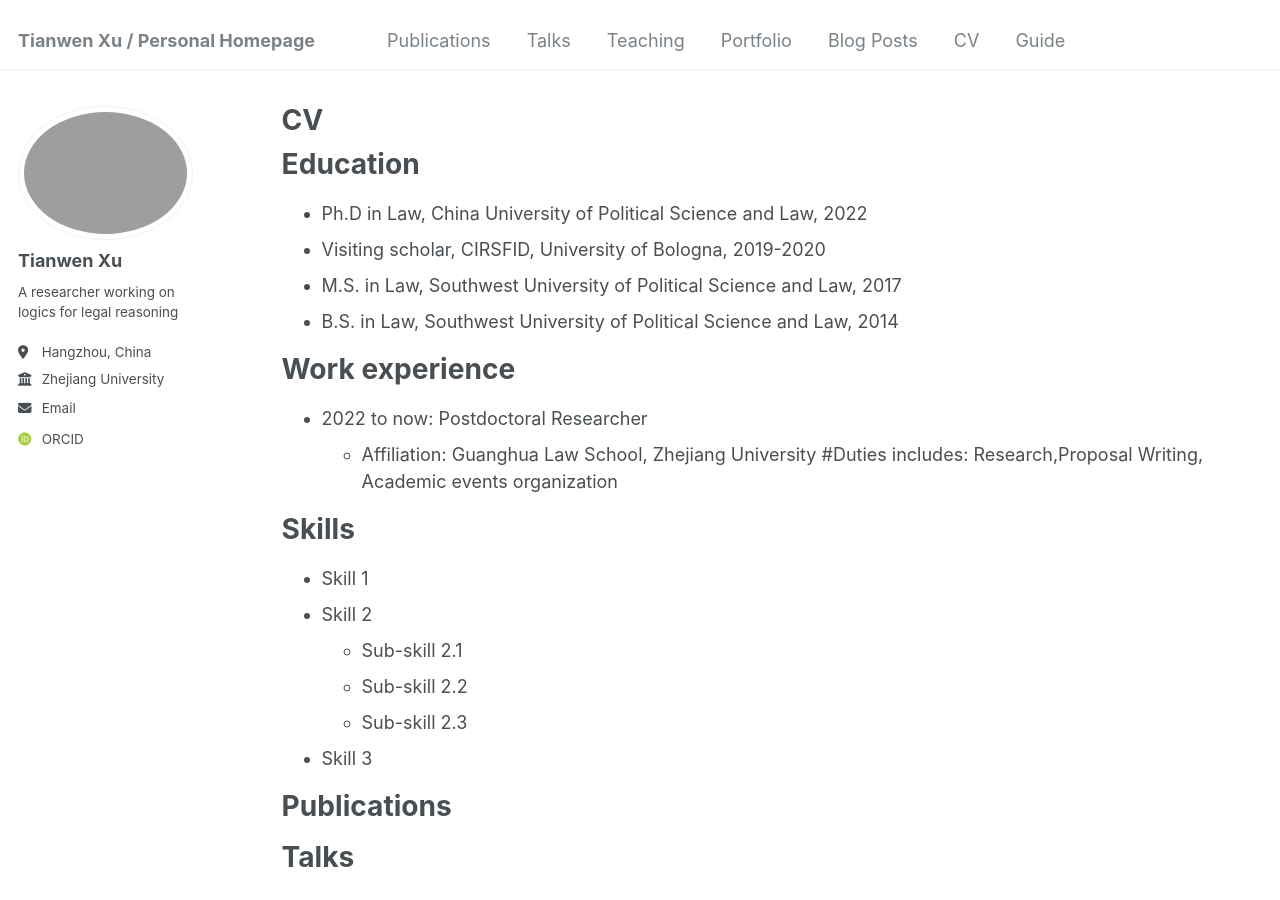
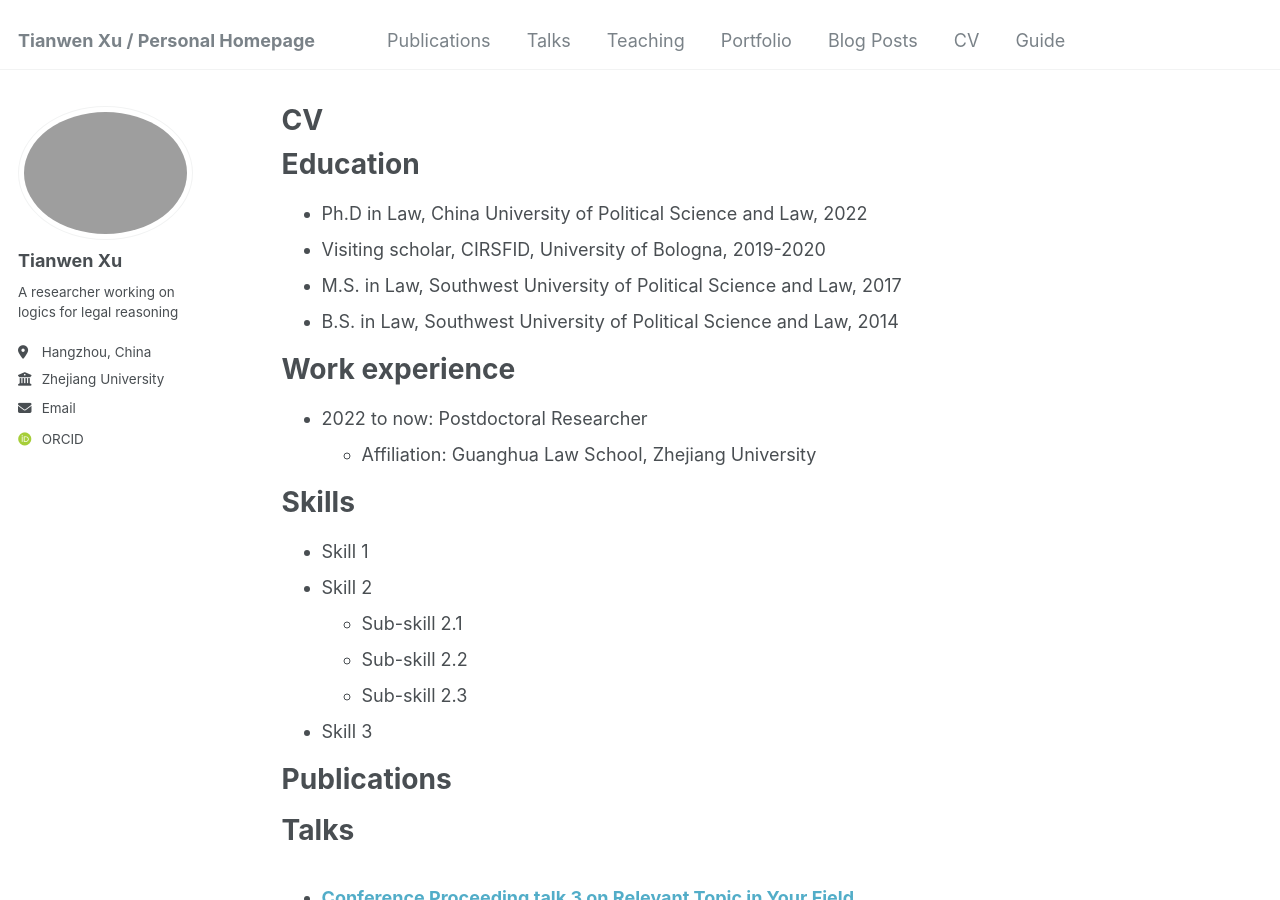
Before and after one commit to tianwenxu-lawlogic/tianwenxu-lawlogic.github.io, a Jekyll site: the page built from _pages/cv.md, in a window 1280 px wide and 900 px high. Built offline with Jekyll 4.4.1, drawn with Linux system fonts in a browser that asks for light colours; some web fonts are replaced; a file with an impossible date is left out.

Commit message:
Update cv.md

```diff
--- a/_pages/cv.md
+++ b/_pages/cv.md
@@ -20,7 +20,7 @@ Work experience
 ======
 * 2022 to now: Postdoctoral Researcher
   * Affiliation: Guanghua Law School, Zhejiang University
-  #Duties includes: Research,Proposal Writing, Academic events organization
+
 
 
 Skills
```
